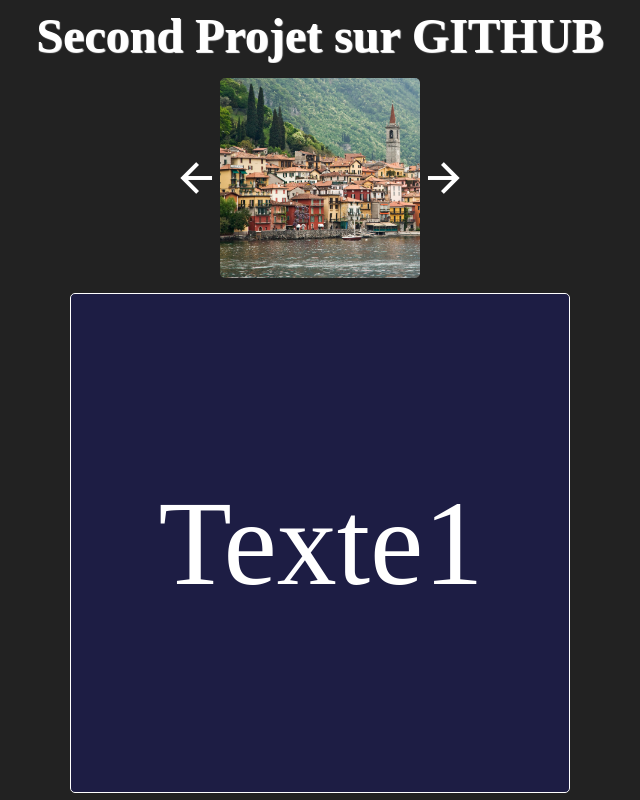
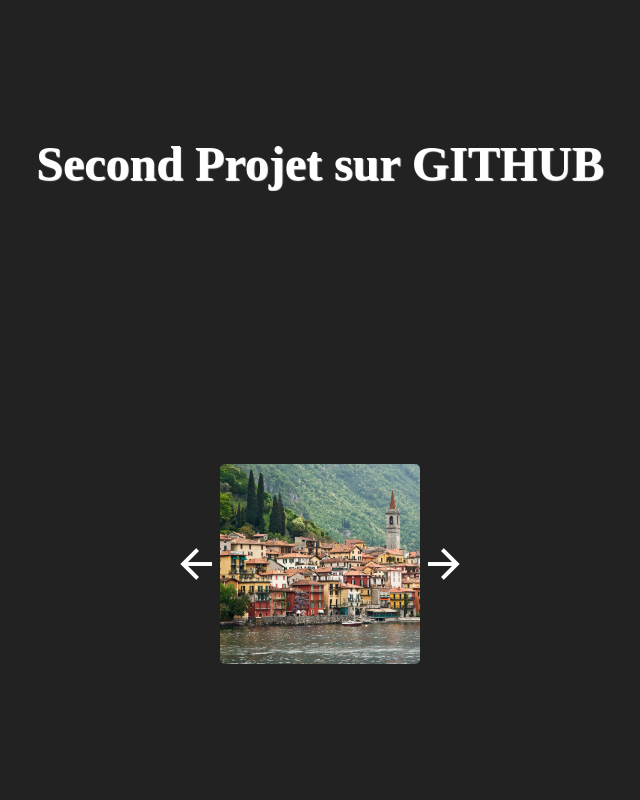
Before and after one commit to LionelSocrate/second-projet, a plain HTML site: page index.html in a window 1280 px wide. Shown: the whole page, without its empty margins (320-960 px from the left). Drawn offline with Linux system fonts and the light colour scheme.

Commit message:
modified by Lionel

```diff
--- a/index.css
+++ b/index.css
@@ -70,28 +70,3 @@ body {
   object-fit: cover;
   height: 100%;
 }
-.cont{
-    display: flex;
-    width: 500px;
-    height: 500px;
-    border: 1px solid white;
-    border-radius: 5px;
-    color: white;
-}
-.cont p{
-    width: 500px;
-    height: 500px;
-    min-width: 500px;
-    min-height: 500px;
-    display: flex;
-    justify-content: center;
-    align-items: center;
-    font-size: 10rem;
-
-}
-.cont p:first-of-type{
-    background: rgba(12, 12, 167, 0.25);
-}
-.cont p:last-of-type{
-    background: rgba(10, 180, 101, 0.25);
-}
--- a/index.html
+++ b/index.html
@@ -30,10 +30,7 @@
 
         <i class="mdi mdi-arrow-right"></i>
       </div>
-      <div class="cont">
-        <p>Texte1</p>
-        <p>Texte2</p>
-      </div>
+
     </div>
 
     <script src="index.js"></script>
```
